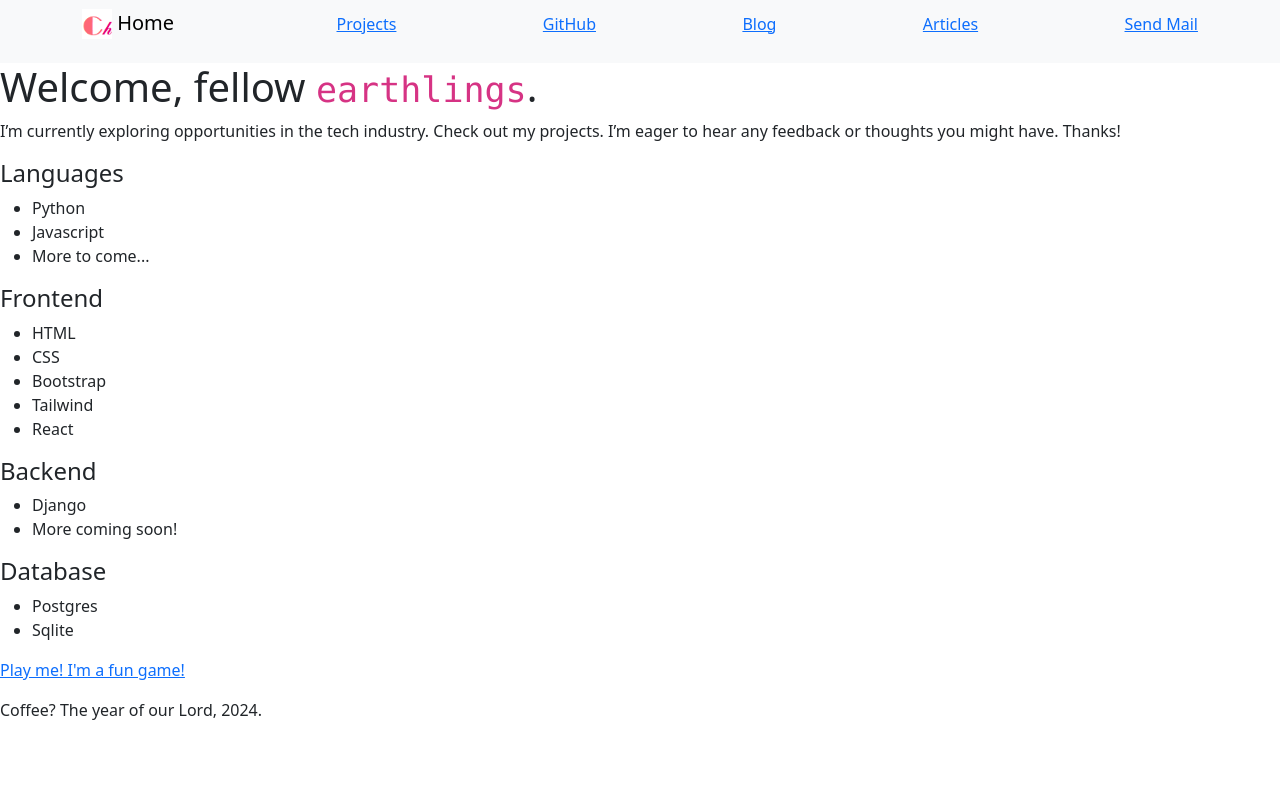
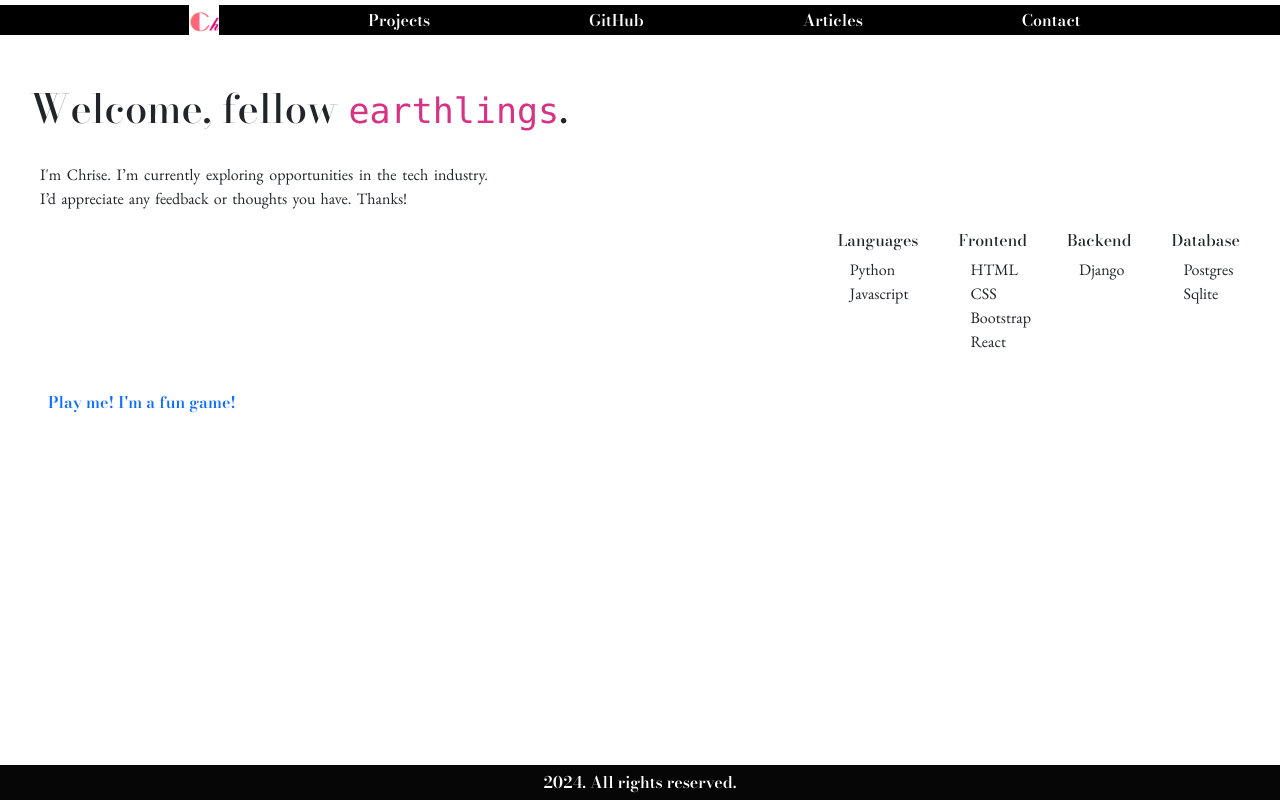
Before and after one commit to MissBellum/personal, a Django app: page / in a window 1280 px wide. Run offline with Django 5.2, Linux system fonts and the light colour scheme.

Commit message:
Initial CSS commit

```diff
--- a/portfolio/static/css/styles.css
+++ b/portfolio/static/css/styles.css
@@ -0,0 +1,133 @@
+body {
+    box-sizing: border-box;
+    padding-top: 5px;
+    /* border: 10px solid rgb(255, 255, 255); */
+    height: 95vh;
+    font: normal normal 300 16px/1.5 "EB Garamond", sans-serif;
+    /* padding: 50px; */
+    /* background-size: 400% 400%; */
+    /* animation: gradientAnimation 10s ease backwards; */
+    background-color: #000000;
+    color: rgb(255, 255, 255);
+    /* text-align: center;
+    display: flex;
+    justify-content: center;
+    align-items: center; */
+}
+
+.nav-bar {
+    /* display: inline; */
+    background-color: #000000;
+    /* padding: 5px; Padding for navbar */
+}
+
+/* .nav-brand {
+    padding-bottom: 0;
+    background-color: #52f858;
+} */
+
+.nav-container {
+    display: flex;
+    justify-content: space-around;
+    max-width: 1000px; /* Container max width */
+    margin: 0 auto; /* Center the container */
+    /* padding: 0 5px; Padding for the container */
+}
+
+/* .nav-container:first-child {
+    align-self: flex-start;
+} */
+
+a.navbar-item {
+    margin-left: 40px; /* Space between items */
+    color: rgb(255, 255, 255);
+    text-decoration: none; /* Remove underline */
+    padding: 3px 10px; /* Padding around links */
+    transition: background-color 0.3s; /* Smooth background change */
+}
+
+.navbar-item:hover {
+    background-color: #fbbdc3; /* Darker green on hover */
+    border-radius: 5px; /* Rounded corners */
+    color: #000;
+}
+
+a, h1, h6, footer {
+    font: normal normal 600 16px/1.5 "Bodoni Moda", sans-serif;
+}
+
+.welcome {
+    margin: 30px 10px;
+    font-size: 40px;
+    /* color: #52f858; Neon cyan for contrast */
+    /* text-shadow: 0 0 5px rgb(248, 250, 248),
+                 0 0 10px rgba(231, 232, 231, 0.789),
+                 0 0 15px rgba(181, 180, 180, 0.508),
+                 0 0 20px rgba(168, 167, 167, 0.698); */
+}
+
+.entertainment {
+    text-decoration: none;
+    margin: 3em;
+}
+
+h6 {
+    text-align: center;
+    padding: 0 20px;
+}
+
+#intro {
+    /* display: inline-block; */
+    width: 28em;
+    margin: 20px;
+    word-spacing: 2px;
+    text-align: justify;
+    font: normal normal 300 16px/1.5 "EB Garamond", sans-serif;
+    /* border: 5px solid rgb(11, 0, 0); */
+}
+
+.page-content {
+    padding: 20px;
+}
+
+section {
+    display: flex;
+    /* padding: 10px 20px; */
+    justify-content: right;
+}
+
+li {
+    font: normal normal 300 16px/1.5 "EB Garamond", sans-serif;
+    list-style: none;
+    text-align: left;
+    /* margin: 0; Remove default margin */
+    /* padding: 0; Remove default padding */
+}
+
+
+footer {
+    position: absolute;
+    bottom: 0;
+    left: 0;
+    right: 0;
+    height: 35px; /* Set footer height */
+    background-color: #000000f9;
+    color: rgb(255, 255, 255);
+    text-align: center;
+    padding: 5px;
+}
+
+/* Fonts */
+.eb-garamond {
+    font-family: "EB Garamond", serif;
+    font-optical-sizing: auto;
+    font-weight: 400;
+    font-style: normal;
+}
+
+.bodoni-moda {
+    font-family: "Bodoni Moda", serif;
+    font-optical-sizing: auto;
+    font-weight: 700;
+    font-style: normal;
+}
--- a/portfolio/templates/index.html
+++ b/portfolio/templates/index.html
@@ -10,24 +10,23 @@
     <link rel="stylesheet" href="{% static 'css/styles.css' %}" />
     <link rel="icon" type="image/x-icon" href="{% static 'portfolio-favicon.png' %}">
     <link href="https://cdn.jsdelivr.net/npm/bootstrap@5.3.3/dist/css/bootstrap.min.css" rel="stylesheet" integrity="sha384-QWTKZyjpPEjISv5WaRU9OFeRpok6YctnYmDr5pNlyT2bRjXh0JMhjY6hW+ALEwIH" crossorigin="anonymous">
+    <link rel="preconnect" href="https://fonts.googleapis.com">
+    <link rel="preconnect" href="https://fonts.gstatic.com" crossorigin>
+    <link href="https://fonts.googleapis.com/css2?family=Bodoni+Moda:ital,opsz,wght@0,6..96,400..900;1,6..96,400..900&family=EB+Garamond:ital,wght@0,400..800;1,400..800&display=swap" rel="stylesheet">
 </head>
 <body>
     <header>
-        <nav class="navbar bg-body-tertiary">
-            <div class="container">
-                <p>
+        <nav class="nav-bar">
+            <div class="nav-container">
                 <!-- To download a file (download="portfolio-favicon.png") inside href -->
-                    <a class="navbar-brand" href="{% url 'home' %}" title="Home Page">
-                        <img src="{% static 'portfolio-favicon.png' %}" alt="portfolio favicon" width="30" height="30" class="d-inline-block align-text-top">
-                    Home
+                <a href="{% url 'home' %}" title="Home Page">
+                    <img class="nav-brand" src="{% static 'portfolio-favicon.png' %}" alt="portfolio favicon" width="30" height="30" class="d-inline-block align-text-top">
                 </a>
-                </p>
                 <!-- <aside> -->
-                <p><a href="{% url 'projects' %}">Projects</a></p>
-                <p><a href="https://github.com/MissBellum">GitHub</a></p>
-                <p><a href="#">Blog</a></p>
-                <p><a href="#">Articles</a></p>
-                <p><a href="mailto:chrise.nwachukwu@gmail.com?subject=Website%20Feedback:%20">Send Mail</a></p>
+                <a class="navbar-item" href="{% url 'projects' %}" title="Projects">Projects</a>
+                <a class="navbar-item" href="https://github.com/MissBellum" title="Github">GitHub</a>
+                <a class="navbar-item" href="#">Articles</a>
+                <a class="navbar-item" href="mailto:chrise.nwachukwu@gmail.com?subject=Website%20Feedback:%20">Contact</a>
             <!-- </aside> -->
             </div>
         </nav>
@@ -35,47 +34,52 @@
 
 {% block content %}
     <main>
-        <h1>Welcome, fellow <span><code>earthlings</code>.</span></h1>
-        <p>I’m currently exploring opportunities in the tech industry. Check out my projects. I’m eager to hear any feedback or thoughts you might have. Thanks!</p>
+        <div class="page-content">
+            <h1 class="welcome">Welcome, fellow <span><code>earthlings</code>.</span></h1>
+        <div id="intro">
+            <p>I'm <span class="name-bg">Chrise.</span>
+                I’m currently exploring opportunities in the tech industry.
+                I’d appreciate any feedback or thoughts you have. Thanks!</p>
+        </div>
         <section>
-            <h4>Languages</h4>
+            <div>
+                <h6>Languages</h6>
                 <ul>
                     <li>Python</li>
                     <li>Javascript</li>
-                <li>More to come...</li>
+                    <!-- <li>More to come...</li> -->
                 </ul>
-        </section>
-        <section>
-            <h4>Frontend</h4>
+            </div>
+            <div>
+                <h6>Frontend</h6>
                 <ul>
                     <li>HTML</li>
                     <li>CSS</li>
                     <li>Bootstrap</li>
-                <li>Tailwind</li>
                     <li>React</li>
                 </ul>
-        </section>
-        <section>
-            <h4>Backend</h4>
+            </div>
+            <div>
+                <h6>Backend</h6>
                 <ul>
                     <li>Django</li>
-                <li>More coming soon!</li>
+                    <!-- <li>Coming soon!</li> -->
                 </ul>
-        </section>
-        <section>
-            <h4>Database</h4>
+            </div>
+            <div>
+                <h6>Database</h6>
                 <ul>
                     <li>Postgres</li>
                     <li>Sqlite</li>
                 </ul>
+            </div>
         </section>
+        </div>
     </main>
 {% endblock %}
-    <div>
-        <p><a href="#">Play me! I'm a fun game!</a></p>
-    </div>
-    <footer>
-        Coffee? The year of our Lord, 2024.
+    <a class="entertainment" href="#">Play me! I'm a fun game!</a>
+    <footer class="coffee">
+        2024. All rights reserved.
     </footer>
     <script src="https://cdn.jsdelivr.net/npm/bootstrap@5.3.3/dist/js/bootstrap.bundle.min.js" integrity="sha384-YvpcrYf0tY3lHB60NNkmXc5s9fDVZLESaAA55NDzOxhy9GkcIdslK1eN7N6jIeHz" crossorigin="anonymous"></script>
 </body>
```
Also changed, not shown: portfolio/static/css/test.css (added, +28 -0 lines). Lines whose indentation alone changed are shown as unchanged.
